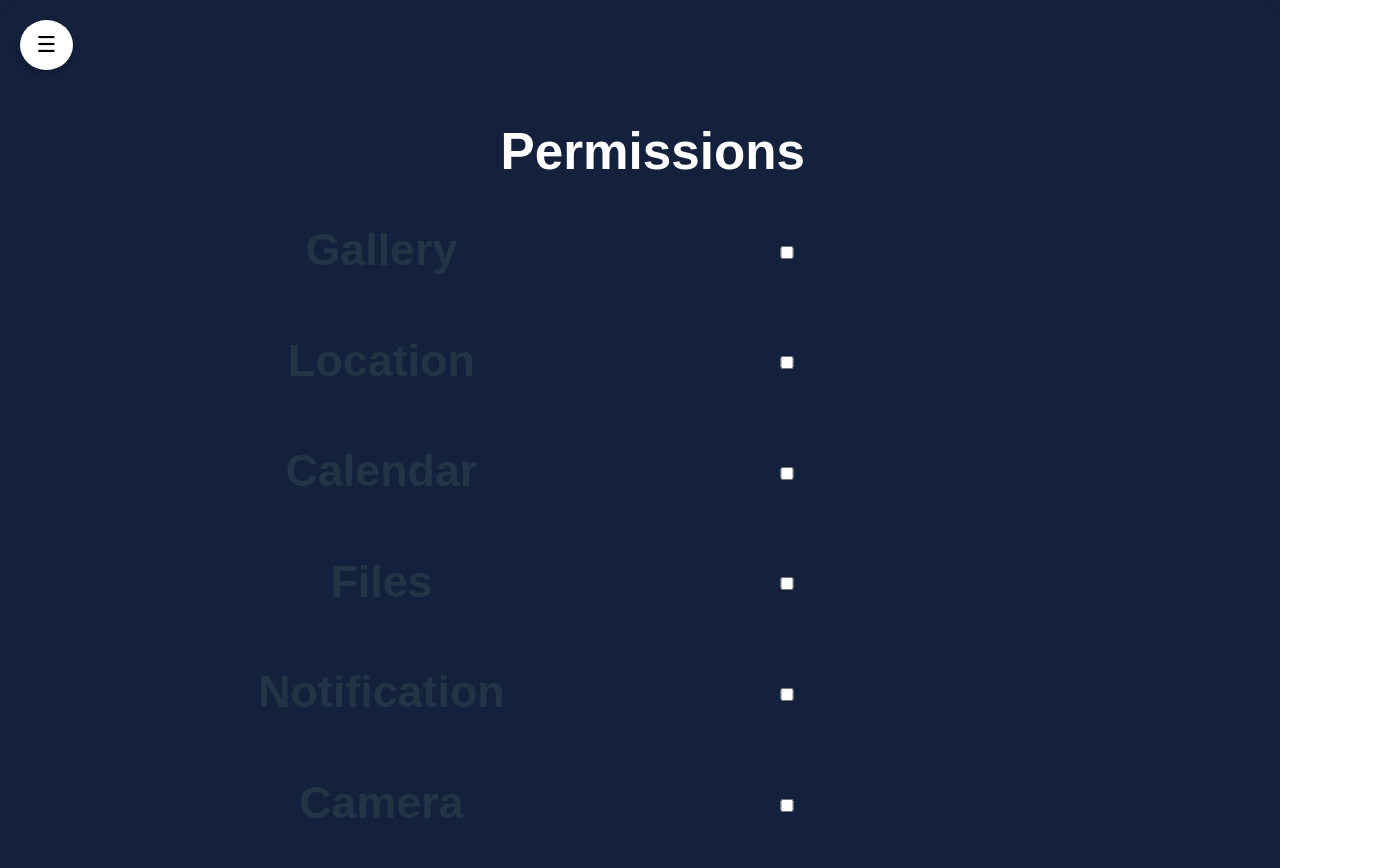
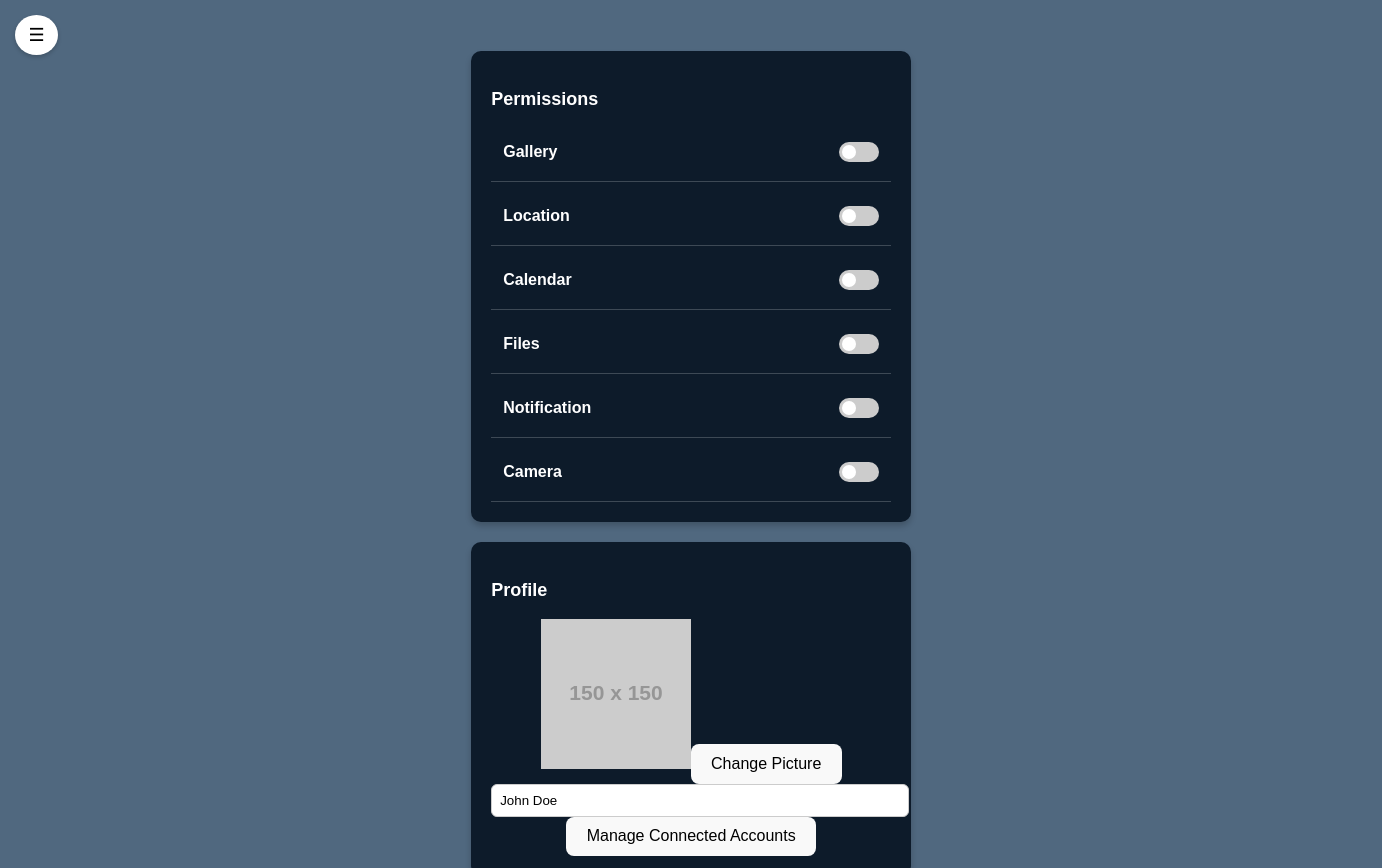
Before and after one commit to InnovationLabsDev/AI-Social-Media-Companion, a React (Vite) app in the folder client/: page /settings in a window 1280 px wide. Shown: the top 868 px of the page, 1382 px wide, since content can reach past the window. Built offline with nearby package versions, Linux system fonts and the light colour scheme.

Commit message:
[feat]: settings-menu work_in_progress
Signed-off-by: anaciurea <ana.ciurea@cnmv.ro>

```diff
--- a/client/src/pages-website/settingsPage.jsx
+++ b/client/src/pages-website/settingsPage.jsx
@@ -1,10 +1,8 @@
 import React, { useState } from "react";
-import classes from "../styles/settingsPage.module.css"; // Import CSS styles
-import Sidebar from "./components/sideBar.jsx"; // Import the Sidebar component
+import classes from "../styles/settingsPage.module.css";
+import Sidebar from "./components/sideBar.jsx";
 
 function SettingsPage() {
-
-    // State for permissions (switches)
     const [permissions, setPermissions] = useState({
         gallery: false,
         location: false,
@@ -14,19 +12,16 @@ function SettingsPage() {
         camera: false,
     });
 
-    // State for Profile Settings
     const [profile, setProfile] = useState({
         name: "John Doe",
         profilePic: "https://via.placeholder.com/150",
     });
 
-    // State for Posting Settings
     const [postingSettings, setPostingSettings] = useState({
         postGenerationFrequency: "Daily",
         preferredPostType: "Image",
     });
 
-    // Function to toggle permissions switches
     const handlePermissionChange = (permission) => {
         setPermissions((prevPermissions) => ({
             ...prevPermissions,
@@ -34,110 +29,63 @@ function SettingsPage() {
         }));
     };
 
-    // Function to change the name
-    const handleChangeName = (e) => {
-        setProfile((prevProfile) => ({
-            ...prevProfile,
-            name: e.target.value,
-        }));
-    };
-
-    // Function to handle post generation frequency change
-    const handleFrequencyChange = (e) => {
-        setPostingSettings((prev) => ({
-            ...prev,
-            postGenerationFrequency: e.target.value,
-        }));
-    };
-
-    // Function to handle preferred post type change
-    const handlePostTypeChange = (e) => {
-        setPostingSettings((prev) => ({
-            ...prev,
-            preferredPostType: e.target.value,
-        }));
-    };
-
     return (
-        // Sidebar
         <div className={classes.settingsContainer}>
             <Sidebar />
-            {/* Main Content */}
-            <div className={classes.content}>
-                {/* Permissions Section */}
+
+            {/* 🔹 Permissions Section */}
             <div className={classes.section}>
                 <h2>Permissions</h2>
                 <div className={classes.permissionItems}>
                     {Object.keys(permissions).map((permission) => (
                         <div className={classes.permissionItem} key={permission}>
                             <label>{permission.charAt(0).toUpperCase() + permission.slice(1)}</label>
+                            <label className={classes.switch}>
                                 <input
                                     type="checkbox"
                                     checked={permissions[permission]}
                                     onChange={() => handlePermissionChange(permission)}
                                 />
+                                <span className={classes.slider}></span>
+                            </label>
                         </div>
                     ))}
                 </div>
             </div>
 
-                {/* Profile Section */}
+            {/* 🔹 Profile Section */}
             <div className={classes.section}>
                 <h2>Profile</h2>
-                    <div className={classes.profileItem}>
-                        <label>Profile Picture</label>
                 <div className={classes.profilePicContainer}>
-                            <img
-                                src={profile.profilePic}
-                                alt="Profile"
-                                className={classes.profilePic}
-                            />
+                    <img src={profile.profilePic} alt="Profile" className={classes.profilePic} />
                     <button className={classes.changePicBtn}>Change Picture</button>
                 </div>
-                    </div>
-                    <div className={classes.profileItem}>
-                        <label>Name</label>
                 <input
                     type="text"
                     value={profile.name}
-                            onChange={handleChangeName}
                     className={classes.nameInput}
                 />
-                    </div>
-                    <div className={classes.profileItem}>
-                        <label>Manage Connected Accounts</label>
-                        <button className={classes.manageAccountsBtn}>Manage</button>
-                    </div>
+                <button className={classes.manageAccountsBtn}>Manage Connected Accounts</button>
             </div>
 
-                {/* Posting Settings Section */}
+            {/* 🔹 Posting Settings Section */}
             <div className={classes.section}>
                 <h2>Posting Settings</h2>
-                    <div className={classes.postingItem}>
                 <label>Post Generation Frequency</label>
-                        <select
-                            value={postingSettings.postGenerationFrequency}
-                            onChange={handleFrequencyChange}
-                        >
+                <select value={postingSettings.postGenerationFrequency}>
                     <option value="Daily">Daily</option>
                     <option value="Weekly">Weekly</option>
                     <option value="Monthly">Monthly</option>
                 </select>
-                    </div>
-                    <div className={classes.postingItem}>
+
                 <label>Preferred Post Type</label>
-                        <select
-                            value={postingSettings.preferredPostType}
-                            onChange={handlePostTypeChange}
-                        >
+                <select value={postingSettings.preferredPostType}>
                     <option value="Image">Image</option>
                     <option value="Text">Text</option>
                     <option value="Video">Video</option>
                 </select>
             </div>
         </div>
-            </div>
-        </div>
     );
 }
 
--- a/client/src/styles/settingsPage.module.css
+++ b/client/src/styles/settingsPage.module.css
@@ -1,210 +1,130 @@
+/* Stiluri generale pentru container */
 .settingsContainer {
     padding: 4vw;
-    background-color: #14213D;
-    border-radius: 1.5vw;
-    box-shadow: 0 4px 6px rgba(0, 0, 0, 0.1);
-    width: 92vw;
-    max-width: 96vw;
-    margin: 0 auto;
+    background-color: #50687F; /* Fundal ajustat */
+    width: 100vw;
     height: 100vh;
     display: flex;
     flex-direction: column;
-    align-items: center; /* Horizontally center content */
-    justify-content: space-around; /* Distribute content with spacing */
+    align-items: center;
+    justify-content: flex-start;
 }
 
+/* 🔹 Carduri pentru secțiuni */
 .section {
-    margin-bottom: 4vw;
-    width: 100%; /* Make section width take up the container width */
-    display: flex;
-    flex-direction: column;
-    align-items: center; /* Center content within the section */
+    background-color: #0D1B2A; /* Card închis la culoare */
+    width: 90%;
+    max-width: 400px;
+    padding: 20px;
+    border-radius: 10px;
+    box-shadow: 0px 4px 6px rgba(0, 0, 0, 0.2);
+    margin-bottom: 20px;
 }
 
+/* 🔹 Titluri pentru secțiuni */
 h2 {
-    font-size: 4vw;
-    margin-bottom: 2vw;
-    color: #fff;
-    text-align: center; /* Center the text */
+    font-size: 18px;
+    margin-bottom: 15px;
+    color: #ffffff;
+    text-align: left;
 }
 
+/* 🔹 Listă setări profil și postare */
+.settingsList {
+    list-style: none;
+    padding: 0;
+    background: #0D1B2A;
+    border-radius: 10px;
+    overflow: hidden;
+}
+
+/* 🔹 Elemente individuale din listă */
+.settingsItem {
+    display: flex;
+    justify-content: space-between;
+    align-items: center;
+    padding: 15px;
+    font-size: 16px;
+    color: white;
+    border-bottom: 1px solid rgba(255, 255, 255, 0.2);
+}
+
+.settingsItem:last-child {
+    border-bottom: none;
+}
+
+/* 🔹 Buton săgeată pentru navigare */
+.arrowButton {
+    background: none;
+    border: none;
+    color: white;
+    font-size: 18px;
+    cursor: pointer;
+}
+
+.arrowButton:hover {
+    color: #00A8E8;
+}
+
+/* 🔹 Lista de permisiuni (switch-uri) */
 .permissionItems {
     display: flex;
     flex-direction: column;
-    gap: 3vw;
-    align-items: center; /* Center items horizontally */
-    width: 100%;
+    gap: 10px;
 }
 
 .permissionItem {
     display: flex;
+    justify-content: space-between;
     align-items: center;
-    justify-content: space-between;
-    font-size: 3.5vw;
-    width: 80%;
+    color: white;
+    font-size: 16px;
+    padding: 12px;
+    border-bottom: 1px solid rgba(255, 255, 255, 0.2);
 }
 
-.permissionItem label {
-    font-size: 3.5vw;
-    width: 50%;
+/* 🔹 Custom toggle switch */
+.switch {
+    position: relative;
+    display: inline-block;
+    width: 40px;
+    height: 20px;
 }
 
-.profileItem {
-    display: flex;
-    flex-direction: column;
-    margin-bottom: 4vw;
-    align-items: center;
-    width: 100%;
+.switch input {
+    opacity: 0;
+    width: 0;
+    height: 0;
 }
 
-.profilePicContainer {
-    display: flex;
-    align-items: center;
-    gap: 3vw;
-    justify-content: space-between;
+.slider {
+    position: absolute;
+    cursor: pointer;
+    top: 0;
+    left: 0;
+    right: 0;
+    bottom: 0;
+    background-color: #ccc;
+    transition: .4s;
+    border-radius: 20px;
 }
 
-.profilePic {
-    width: 10vw;
-    height: 10vw;
+.slider:before {
+    position: absolute;
+    content: "";
+    height: 14px;
+    width: 14px;
+    left: 3px;
+    bottom: 3px;
+    background-color: white;
+    transition: .4s;
     border-radius: 50%;
-    object-fit: cover;
 }
 
-.changePicBtn, .manageAccountsBtn {
+input:checked + .slider {
     background-color: #007bff;
-    color: white;
-    padding: 2vw 4vw;
-    border: none;
-    border-radius: 1.5vw;
-    cursor: pointer;
-    transition: background-color 0.3s ease;
-    font-size: 3.5vw;
-    width: 50vw;
-    margin-top: 2vw;
 }
 
-.changePicBtn:hover, .manageAccountsBtn:hover {
-    background-color: #0056b3;
+input:checked + .slider:before {
+    transform: translateX(20px);
 }
-
-.nameInput {
-    padding: 2vw;
-    font-size: 3.5vw;
-    border-radius: 1vw;
-    border: 1px solid #ccc;
-    width: 75vw;
-}
-
-.select {
-    padding: 2vw;
-    font-size: 3.5vw;
-    border-radius: 1vw;
-    border: 1px solid #ccc;
-}
-
-.postingItem {
-    display: flex;
-    flex-direction: column;
-    gap: 3vw;
-    width: 75vw;
-}
-
-select {
-    padding: 2vw;
-    font-size: 3.5vw;
-    border-radius: 1vw;
-    border: 1px solid #ccc;
-}
-
-/* Square container */
-.squareContainer {
-    display: flex;
-    justify-content: center;
-    flex-wrap: wrap;
-    gap: 2vw;
-    width: 100%;
-}
-
-.squareItem {
-    width: 15vw;
-    height: 15vw;
-    background-color: #007bff;
-    border-radius: 1vw;
-    display: flex;
-    justify-content: center;
-    align-items: center;
-    color: white;
-    font-size: 4vw;
-}
-
-/* Fixed: Closing bracket was missing */
-
-/* Toggle Button */
-.toggleButton {
-    background-color: #007bff;
-    color: white;
-    padding: 1vw 2vw;
-    border: none;
-    border-radius: 1.5vw;
-    cursor: pointer;
-    transition: background-color 0.3s ease;
-    font-size: 2vw;
-    position: fixed;
-    top: 1vw;
-    left: 1vw;
-    z-index: 1000;
-}
-
-.toggleButton:hover {
-    background-color: #0056b3;
-}
-
-/* Sidebar Styles */
-.sidebar {
-    width: 20vw;
-    background-color: #333;
-    color: white;
-    padding: 2vw;
-    position: fixed;
-    top: 0;
-    left: 0;
-    height: 100vh;
-    box-shadow: 2px 0 5px rgba(0, 0, 0, 0.1);
-    z-index: 999;
-    transition: transform 0.3s ease;
-}
-
-/* Sidebar buttons */
-.sidebar button {
-    display: block;
-    width: 100%;
-    padding: 2vw;
-    margin: 1vw 0;
-    background-color: #444;
-    color: white;
-    border: none;
-    border-radius: 1vw;
-    font-size: 2vw;
-    cursor: pointer;
-    text-align: left;
-    transition: background-color 0.3s ease;
-}
-
-.sidebar button:hover {
-    background-color: #555;
-}
-
-/* Content area */
-.content {
-    margin-left: 2vw; /* Space for sidebar */
-    padding: 20px;
-    flex-grow: 1;
-    overflow-y: auto;
-    transition: margin-left 0.3s ease;
-}
-
-/* When sidebar is hidden, shift content back to full width */
-.content.sidebarHidden {
-    margin-left: 0;
-}
--- a/client/src/styles/sidebar.module.css
+++ b/client/src/styles/sidebar.module.css
@@ -25,24 +25,24 @@
   opacity: 1;
 }
 
-/* 🔹 Buton pentru DESCHIDEREA meniului (rotund) */
+/* 🔹 Buton pentru DESCHIDEREA meniului (mai mic și rotund) */
 .openButton {
   position: fixed;
-  top: 20px;
-  left: 20px;
-  width: 50px;  /* Face butonul rotund */
-  height: 50px;
+  top: 15px;
+  left: 15px;
+  width: 40px;  /* Dimensiune redusă */
+  height: 40px;
   display: flex;
   align-items: center;
   justify-content: center;
-  border-radius: 50%;  /* Rotunjire completă */
+  border-radius: 50%;
   background-color: white;
   color: black;
   border: none;
-  font-size: 22px;
+  font-size: 18px; /* Font mai mic */
   cursor: pointer;
   transition: background-color 0.3s, transform 0.2s;
-  box-shadow: 0px 4px 6px rgba(0, 0, 0, 0.2);
+  box-shadow: 0px 2px 4px rgba(0, 0, 0, 0.2);
   z-index: 1000;
 }
 
@@ -51,6 +51,7 @@
   background-color: lightgray;
   transform: scale(1.1);
 }
+
 
 
 /* 🔹 Buton pentru ÎNCHIDEREA meniului */
```
Lines whose indentation alone changed are shown as unchanged.
